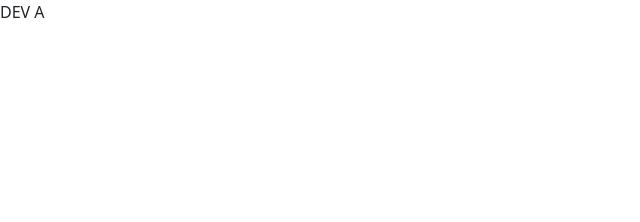
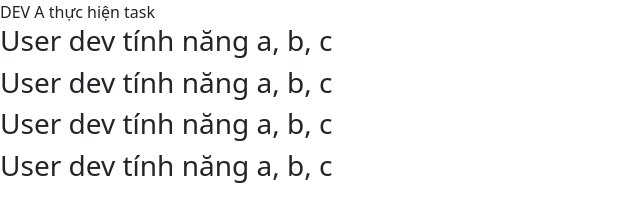
Before and after one commit to tminhbao/cybersoft_project, a plain HTML site: page devA.html in a window 1280 px wide. Shown: the whole page, without its empty margins (0-640 px from the left). Drawn offline with nearby package versions, Linux system fonts and the light colour scheme.

Commit message:
userA dev

```diff
--- a/devA.html
+++ b/devA.html
@@ -23,7 +23,11 @@
       <!-- place navbar here -->
     </header>
     <main>
-      <div>DEV A</div>
+      <div>DEV A thực hiện task</div>
+      <h3>User dev tính năng a, b, c</h3>
+      <h3>User dev tính năng a, b, c</h3>
+      <h3>User dev tính năng a, b, c</h3>
+      <h3>User dev tính năng a, b, c</h3>
     </main>
     <footer>
       <!-- place footer here -->
```
